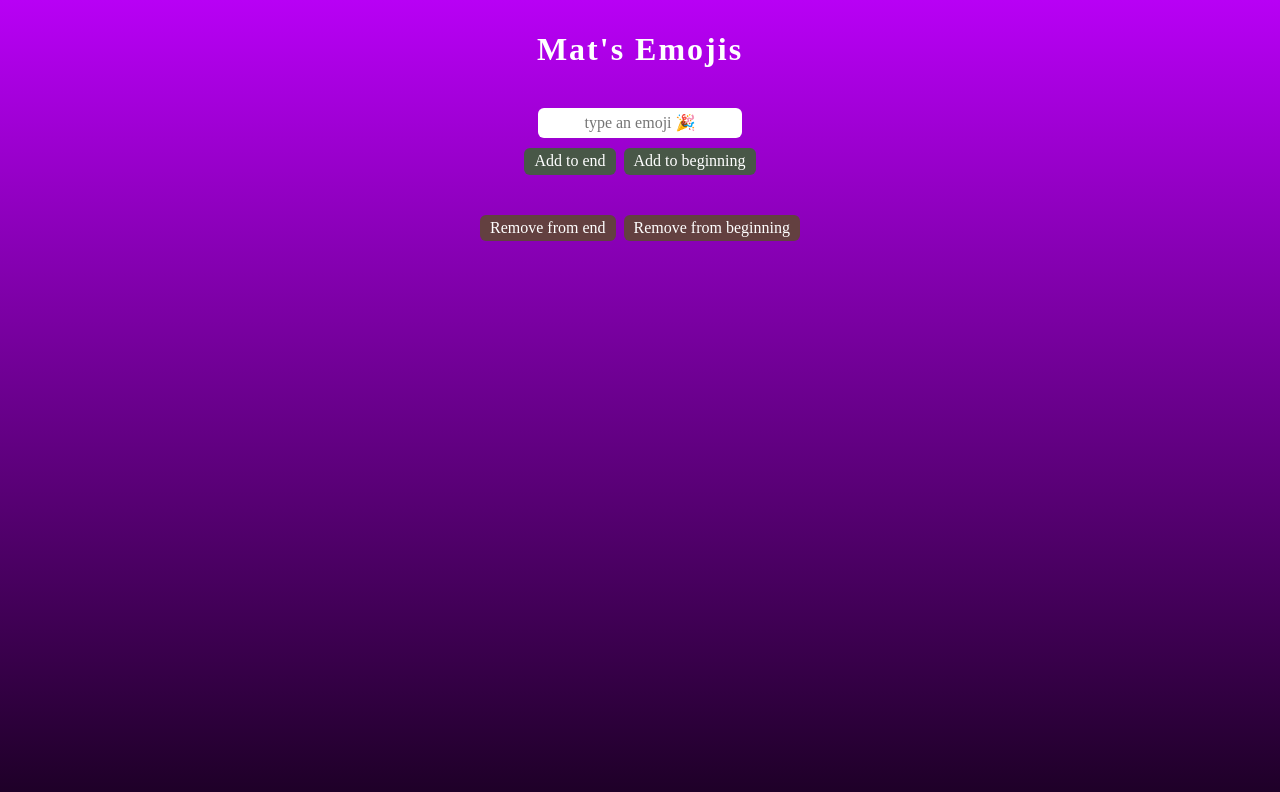
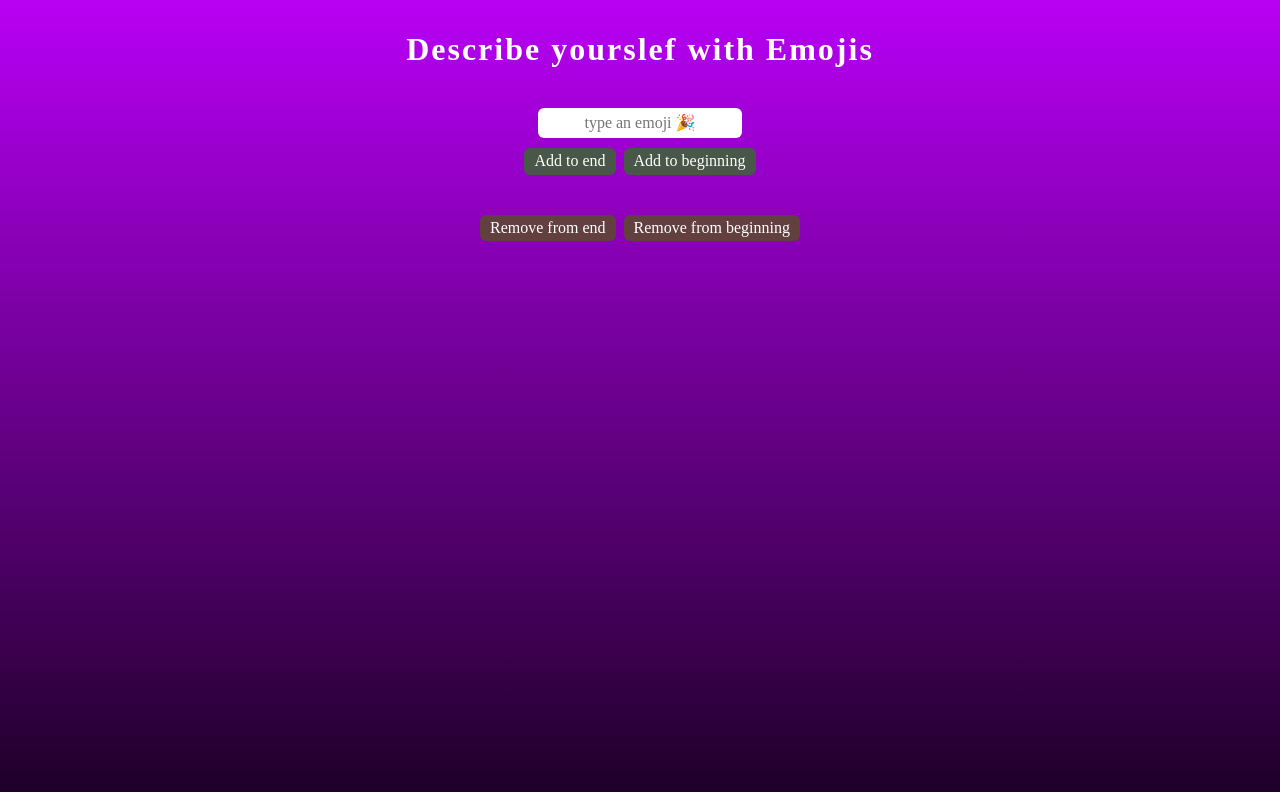
Before and after one commit to Mat-Plumski/Tutuorial-Repository, a plain HTML site: page index.html in a window 1280 px wide. Drawn offline with nearby package versions, Linux system fonts and the light colour scheme; a web font is replaced by a local one.

Commit message:
Update index.html
committed to new commit

```diff
--- a/index.html
+++ b/index.html
@@ -4,7 +4,7 @@
         <link href="https://fonts.googleapis.com/css2?family=Baloo&display=swap" rel="stylesheet">
     </head>
     <body>
-        <h1>Mat's Emojis</h1>
+        <h1>Describe yourslef with Emojis</h1>
         <div id="emoji-container"></div>
         <input type="text" id="emoji-input" placeholder="type an emoji 🎉">
         <div class="buttons-wrapper">
```
